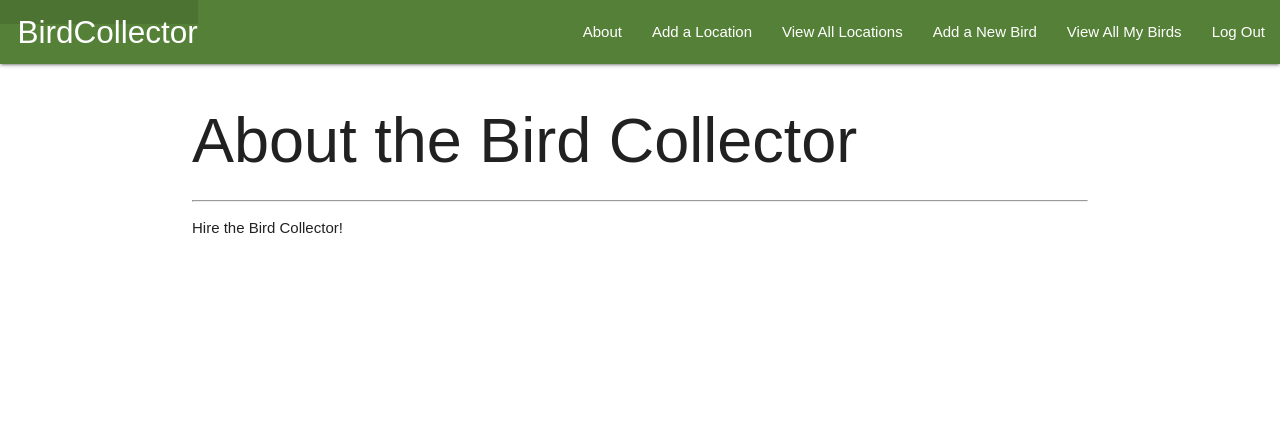
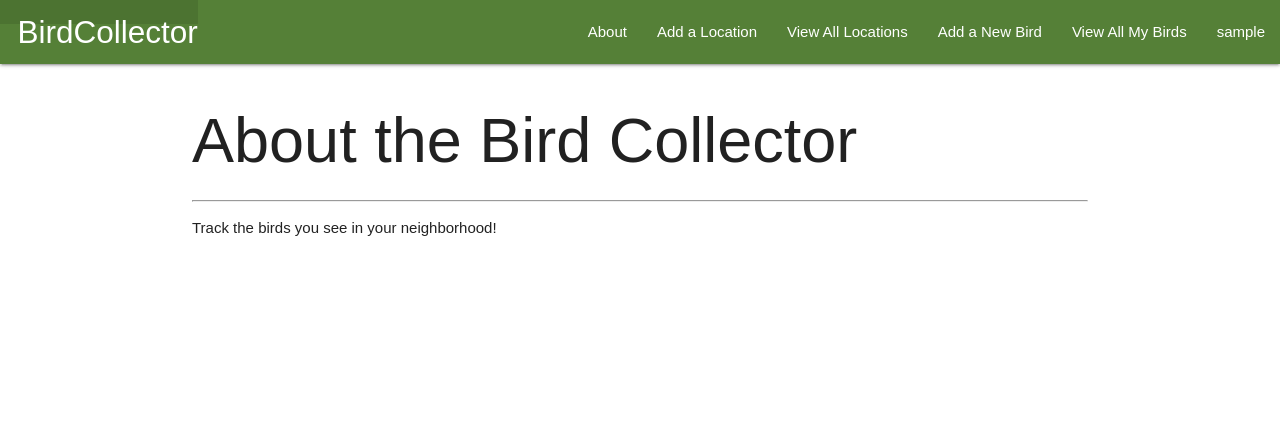
Before and after one commit to oselim14/bird-collector, a Django app: page /about/ in a window 1280 px wide. Shown: the top 435 px of the page. Run offline with Django 3.2, Linux system fonts and the light colour scheme; the visitor is signed in with stand-in values (Sample User, id 1); some web fonts are replaced.

Commit message:
CSS update

```diff
--- a/main_app/static/css/style.css
+++ b/main_app/static/css/style.css
@@ -35,3 +35,7 @@ img{
 .card {
     border-radius: 12px !important;
 }
+
+nav > a {
+    color: #ffe6a7 !important;
+}
--- a/main_app/templates/about.html
+++ b/main_app/templates/about.html
@@ -3,6 +3,6 @@
 
 <h1>About the Bird Collector</h1>
 <hr />
-<p>Hire the Bird Collector!</p>
+<p>Track the birds you see in your neighborhood!</p>
 
 {% endblock %}
--- a/main_app/templates/base.html
+++ b/main_app/templates/base.html
@@ -26,7 +26,7 @@
           <li><a href="{% url 'locations_index' %}">View All Locations</a></li>
           <li><a href="{% url 'birds_create' %}">Add a New Bird</a></li>
           <li><a href="{% url 'index' %}">View All My Birds</a></li>
-          <li><a href="{% url 'logout' %}">Log Out</a></li>
+          <li><a href="{% url 'logout' %}">{{ user }}</a></li>
           {% else %}
           <li><a href="{% url 'signup' %}">Sign Up</a></li>
           <li><a href="{% url 'login' %}">Log In</a></li>
```
